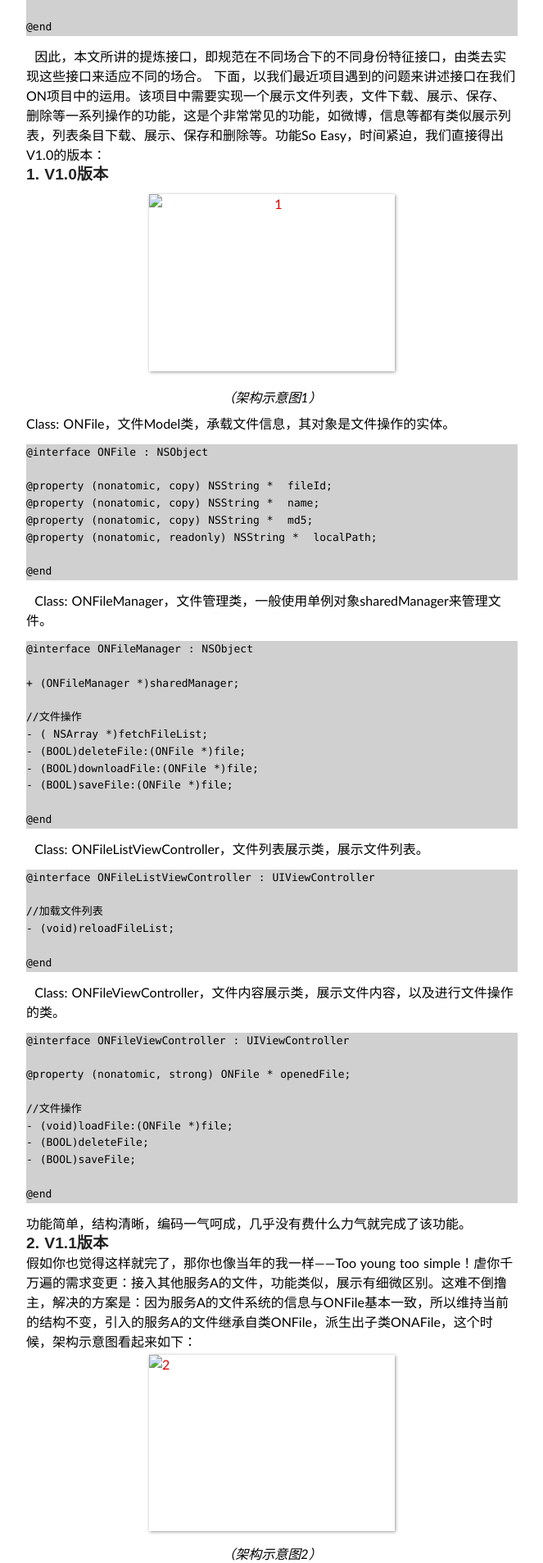
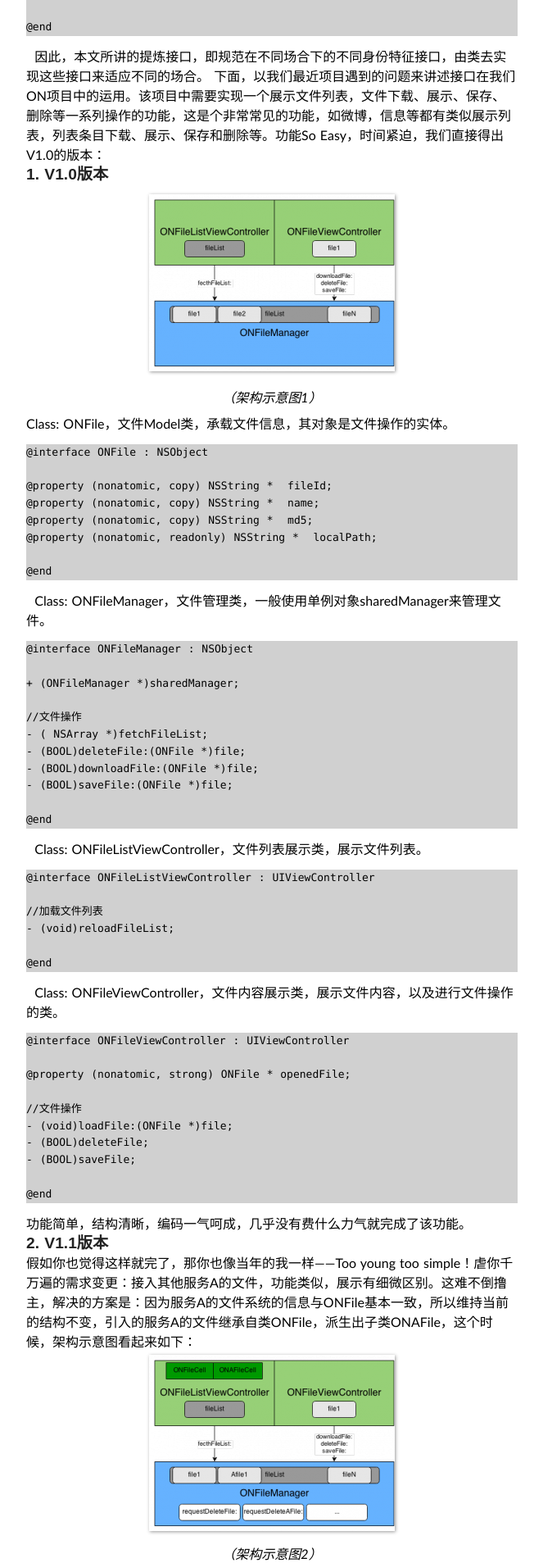
Before and after one commit to jaminzzhang/jaminzzhang.github.io, a Jekyll site: the page built from _posts/2013-12-31-Oriented-Protocol.html, in a window 1280 px wide. Shown: the part 745-2652 px from the top of the page at 82% size, without its empty margins (308-971 px from the left). Built offline with Jekyll 4.4.1, drawn with Linux system fonts in a browser that asks for light colours; some web fonts are replaced; Markdown is read by kramdown in place of the engine named in the settings; comment, search, counter and statistics services are not loaded.

Commit message:
重定向图片路径

```diff
--- a/_posts/2013-12-31-Oriented-Protocol.html
+++ b/_posts/2013-12-31-Oriented-Protocol.html
@@ -36,7 +36,7 @@ title: 面向接口编程之提炼接口（Objective-C ）
 
 <span>下面，以我们最近项目遇到的问题来讲述接口在我们ON项目中的运用。该项目中需要实现一个展示文件列表，文件下载、展示、保存、删除等一系列操作的功能，这是个非常常见的功能，如微博，信息等都有类似展示列表，列表条目下载、展示、保存和删除等。功能So Easy，时间紧迫，我们直接得出V1.0的版本：</span>
 <h3>1. V1.0版本</h3>
-<p style="text-align: center;"><a href="/assets/images/2013-12-31-Oriented-Protocol/1.png"><img class="aligncenter size-medium wp-image-317" alt="1" src="/assets/asset_path images/2013-12-31-Oriented-Protocol/1.png" width="300" height="216" /></a></p>
+<p style="text-align: center;"><a href="/assets/images/2013-12-31-Oriented-Protocol/1.png"><img class="aligncenter size-medium wp-image-317" alt="1" src="/assets/images/2013-12-31-Oriented-Protocol/1.png" width="300" height="216" /></a></p>
 <p style="text-align: center;"><em>（架构示意图1）</em></p>
 <span>Class: ONFile，文件Model类，承载文件信息，其对象是文件操作的实体。</span>
 <div class="km_insert_code">
@@ -95,7 +95,7 @@ title: 面向接口编程之提炼接口（Objective-C ）
 <h3>2. V1.1版本</h3>
 <span>假如你也觉得这样就完了，那你也像当年的我一样——Too young too simple！虐你千万遍的需求变更：接入其他服务A的文件，功能类似，展示有细微区别。这难不倒撸主，解决的方案是：因为服务A的文件系统的信息与ONFile基本一致，所以维持当前的结构不变，引入的服务A的文件继承自类ONFile，派生出子类ONAFile，这个时候，架构示意图看起来如下：</span>
 
-<a href="/assets/images/2013-12-31-Oriented-Protocol/2.png"><img class="aligncenter size-medium wp-image-318" alt="2" src="{/assets/images/2013-12-31-Oriented-Protocol/2.png" width="300" height="215" /></a>
+<a href="/assets/images/2013-12-31-Oriented-Protocol/2.png"><img class="aligncenter size-medium wp-image-318" alt="2" src="/assets/images/2013-12-31-Oriented-Protocol/2.png" width="300" height="215" /></a>
 <p style="text-align: center;"><em style="line-height: 2em;">（架构示意图2）</em></p>
 <span>代码中假如了少量的判断分支语句，看起来有点难看，但尚可接受。</span>
 <h3>3. V1.2版本 ~ V1.X版本</h3>
```
